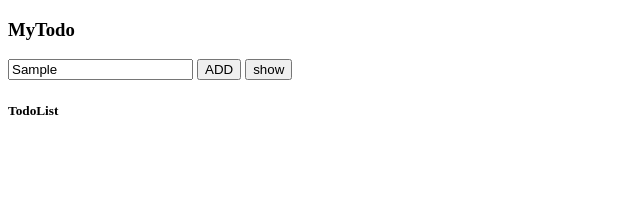
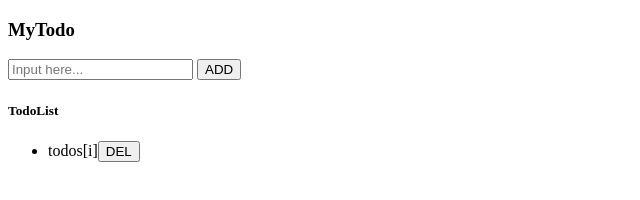
Before and after one commit to iyoshiha/json_practice, a plain HTML site: page index.html in a window 1280 px wide. Both pictures are taken after typing "Sample" into the empty fields and a click on the button "ADD". Shown: the whole page, without its empty margins (0-640 px from the left). Drawn offline with Linux system fonts and the light colour scheme.

Commit message:
item cant display

```diff
--- a/index.html
+++ b/index.html
@@ -1,19 +1,17 @@
 <!DOCTYPE html>
 <html>
-
 <head>
-    <metacharset="utf-8">
+    <meta charset="utf-8">
         <title>MyTodo</title>
 </head>
 
 <body>
-    <h3>MyTodo</h3><input id="todoInput" placeholder="Input here...">
+    <h3>MyTodo</h3>
+    <input id="todoInput" placeholder="Input here...">
     <button onclick="addTodo()">ADD</button>
-    <button onclick="showTodoList()">show</button>
     <h5>TodoList</h5>
     <ul>
         <div id="todoList">
-
         </div>
     </ul>
     <script src="myscript.js">
--- a/myscript.js
+++ b/myscript.js
@@ -1,12 +1,25 @@
 const todos = [];
+
 function showTodoList() {
     const list = document.getElementById('todoList');
-    console.log(list);
-    var cody = {
-        living: true,
-        age: 33,
+    list.innerHTML = '';
+    for(let i = 0; i < todos.length;i++){
+        list.innerHTML +=
+        '<li>todos[i]<button onclick="deleteTodo(${i})">DEL</button></li>';
     }
-    console.log(cody);
-    console.log(document);
+}
 
+function addTodo() {
+    const newTodo = document.getElementById('todoInput').value;
+    console.log(newTodo);
+    if (newTodo === '') return;
+    todos.push(newTodo);
+    console.log(todos);
+    showTodoList();
+    document.getElementById('todoInput').value = '';
 }
+
+function deleteTodo(i) {
+    todos.splice(i, 1);
+    showTodoList();
+}
```
